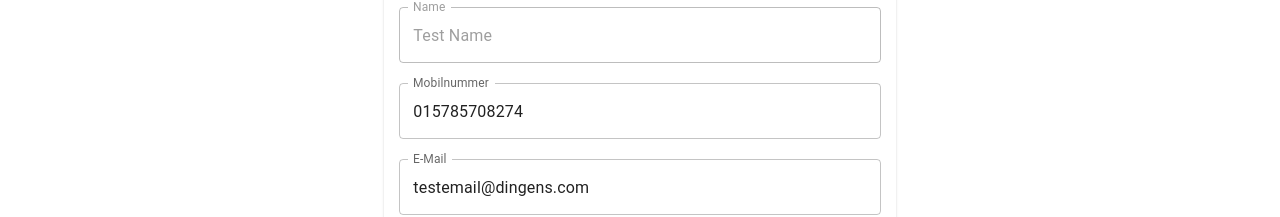
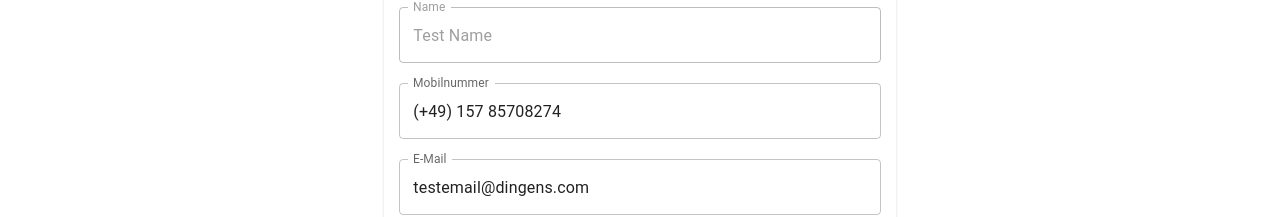
Before and after one commit to HSWsac2/depot-ui, a React (Create React App) app: page /data in a window 1280 px wide. Shown: the part 367-584 px from the top of the page. Built offline with nearby package versions, Linux system fonts and the light colour scheme.

Commit message:
added input mask

```diff
--- a/package.json
+++ b/package.json
@@ -12,6 +12,7 @@
     "@testing-library/user-event": "^13.5.0",
     "react": "^17.0.2",
     "react-dom": "^17.0.2",
+    "react-input-mask": "^2.0.4",
     "react-router-dom": "^5.1.3",
     "react-scripts": "5.0.0",
     "web-vitals": "^2.1.4"
--- a/src/AppRouter.js
+++ b/src/AppRouter.js
@@ -7,7 +7,7 @@ import Frame from "./app/components/frame/Frame";
 
 export default function AppRouter() {
     //Mock data
-    const [customer, setCustomer] = useState({name: "Test Name", phone: "015785708274", email: "testemail@dingens.com", address: "Beispielstraße 15", birthday: "99.12.2099", nationality: "Deutsch"});
+    const [customer, setCustomer] = useState({name: "Test Name", phone: "+4915785708274", email: "testemail@dingens.com", address: "Beispielstraße 15", birthday: "99.12.2099", nationality: "Deutsch"});
 
     return <>
         <Router>
--- a/src/app/components/customer-information/CustomerInformation.js
+++ b/src/app/components/customer-information/CustomerInformation.js
@@ -1,6 +1,7 @@
 import { AssignmentInd } from "@mui/icons-material";
 import { Alert, Button, Card, Snackbar, TextField, Typography } from "@mui/material";
 import React, { useState } from "react";
+import InputMask from 'react-input-mask';
 import './CustomerInformation.css';
 
 export default function CustomerInformation({customer, setCustomer}) {
@@ -8,6 +9,9 @@ export default function CustomerInformation({customer, setCustomer}) {
     const [openSaveSuccess, setOpenSaveSuccess] = useState(false);
 
     function changedPhone(number) {
+        number = number.replace("(", "");
+        number = number.replace(")", "");
+        number = number.replace(" ", "");
         setCustomer({...customer, phone: number});
         setHasChanged(true);
     }
@@ -30,6 +34,7 @@ export default function CustomerInformation({customer, setCustomer}) {
     function saveCustomerData() {
         setHasChanged(false);
         setOpenSaveSuccess(true);
+        console.log(customer);
     }
 
     return <>
@@ -49,14 +54,21 @@ export default function CustomerInformation({customer, setCustomer}) {
                             className="dataField"
                             fullWidth
                         />
-                        <TextField
-                            variant="outlined"
-                            label="Mobilnummer"
+                        <InputMask
+                            mask="(+99) 999 99999999"
                             value={customer.phone}
-                            className="dataField"
-                            fullWidth
                             onChange={(event) => changedPhone(event.target.value)}
-                        />
+                        >
+                            {() =>
+                                <TextField
+                                    variant="outlined"
+                                    label="Mobilnummer"
+                                    value={customer.phone}
+                                    className="dataField"
+                                    fullWidth
+                                />
+                            }
+                        </InputMask>
                         <TextField
                             variant="outlined"
                             label="E-Mail"
```
Also changed, not shown: 1 other file (tests, documents, lock files or other folders).
